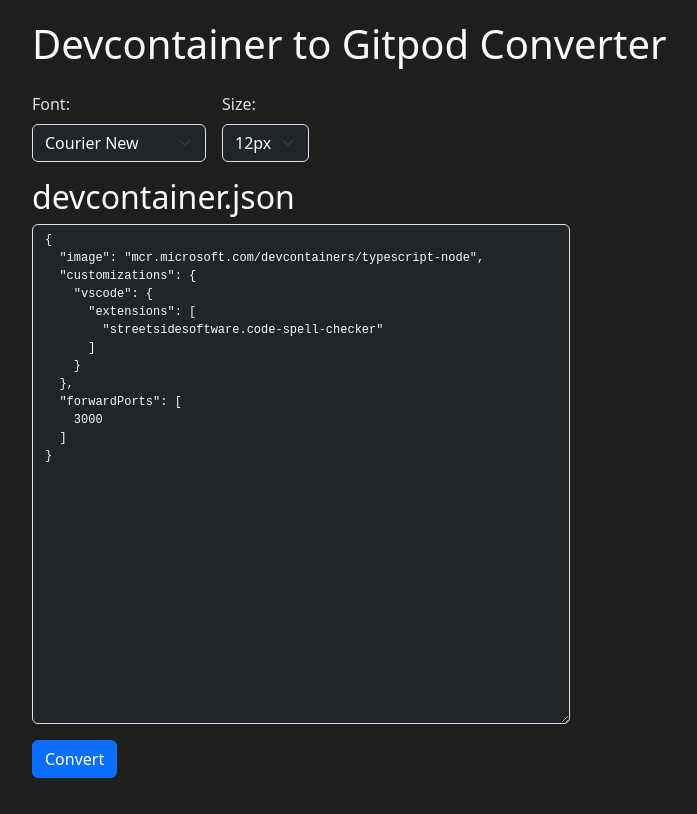
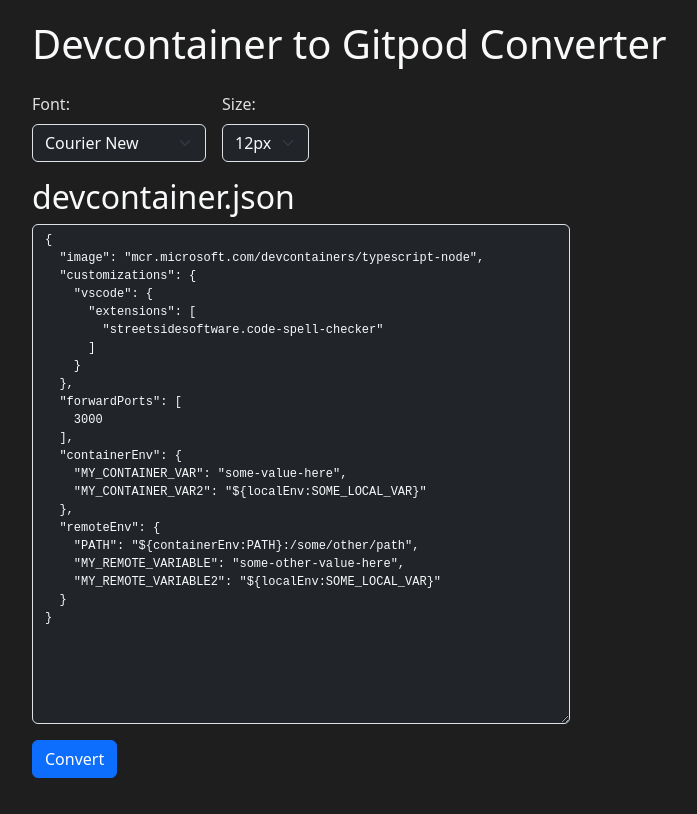
Before and after one commit to leonj1/devcontainer-gitpod, a React (Create React App) app in the folder frontend/: page / in a window 1280 px wide. Shown: the whole page, without its empty margins (58-755 px from the left). Built offline with nearby package versions, Linux system fonts and the light colour scheme; the HTML template or start-up script is replaced by a standard one.

Commit message:
FEAT add env var in example

```diff
--- a/frontend/src/App.js
+++ b/frontend/src/App.js
@@ -28,7 +28,16 @@
         extensions: ["streetsidesoftware.code-spell-checker"]
       }
     },
-    forwardPorts: [3000]
+    forwardPorts: [3000],
+    containerEnv: {
+        MY_CONTAINER_VAR: "some-value-here",
+        MY_CONTAINER_VAR2: "${localEnv:SOME_LOCAL_VAR}"
+    },
+    remoteEnv: {
+        PATH: "${containerEnv:PATH}:/some/other/path",
+        MY_REMOTE_VARIABLE: "some-other-value-here",
+        MY_REMOTE_VARIABLE2: "${localEnv:SOME_LOCAL_VAR}"
+    }
   };
 
   const [input, setInput] = useState(JSON.stringify(defaultConfig, null, 2));
```
